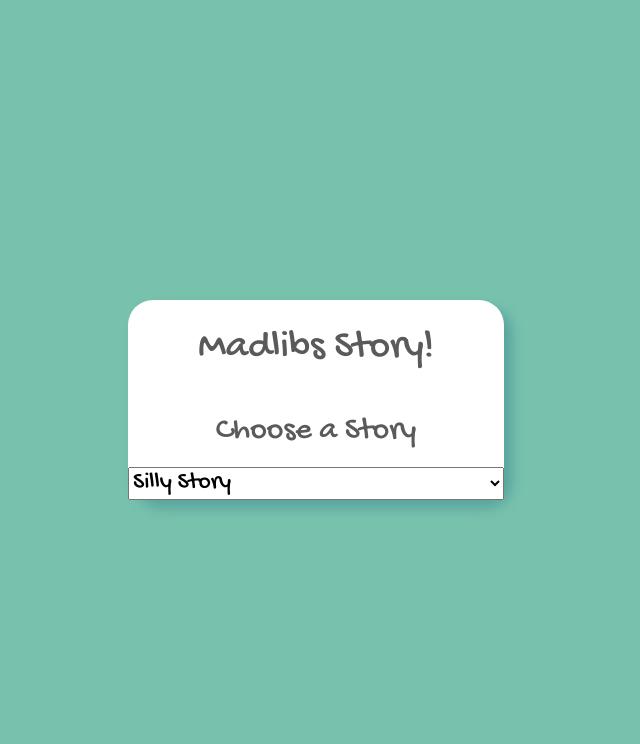
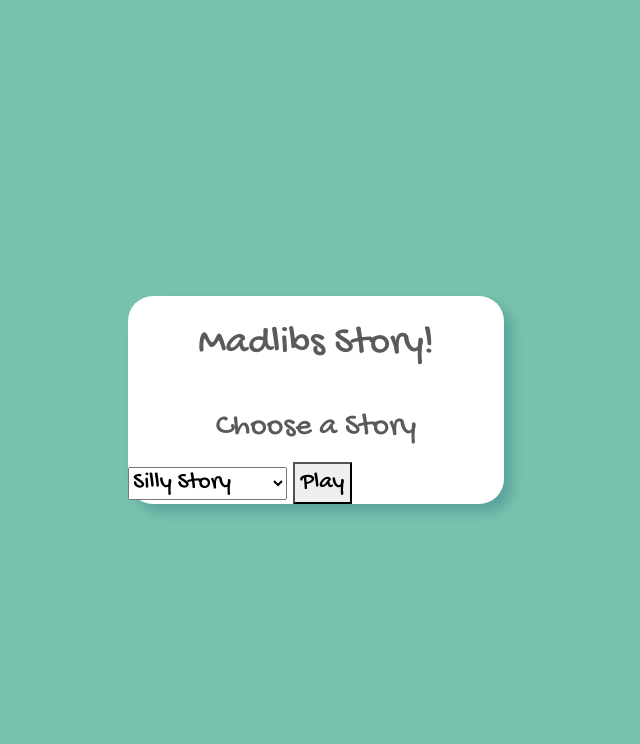
Before and after one commit to loganwinnier/flask-madlibs, a Flask app: page / in a window 1280 px wide. Shown: the top 744 px of the page, without its empty margins (324-964 px from the left). Run offline with Flask 3, Linux system fonts and the light colour scheme.

Commit message:
stuck at further study

```diff
--- a/flask-madlibs/templates/home.html
+++ b/flask-madlibs/templates/home.html
@@ -7,9 +7,12 @@
 <h1 class="pt-4 mb-3 text-center">Madlibs Story!</h1>
 <h2 class="pt-4 mb-3 text-center">Choose a Story</h2>
 
-<select name="story-dropdown" id="story-dropdown">
-  {% for story in stories %}
-  <option value="{{story}}">{{story}}</option>
-  {% endfor %}
-</select>
+<form action="/questions">
+  <select name="story-dropdown" id="story-dropdown">
+    {% for story in stories %}
+    <option value="{{story}}">{{story}}</option>
+    {% endfor %}
+  </select>
+  <button type="submit">Play</button>
+</form>
 {% endblock %}
```
